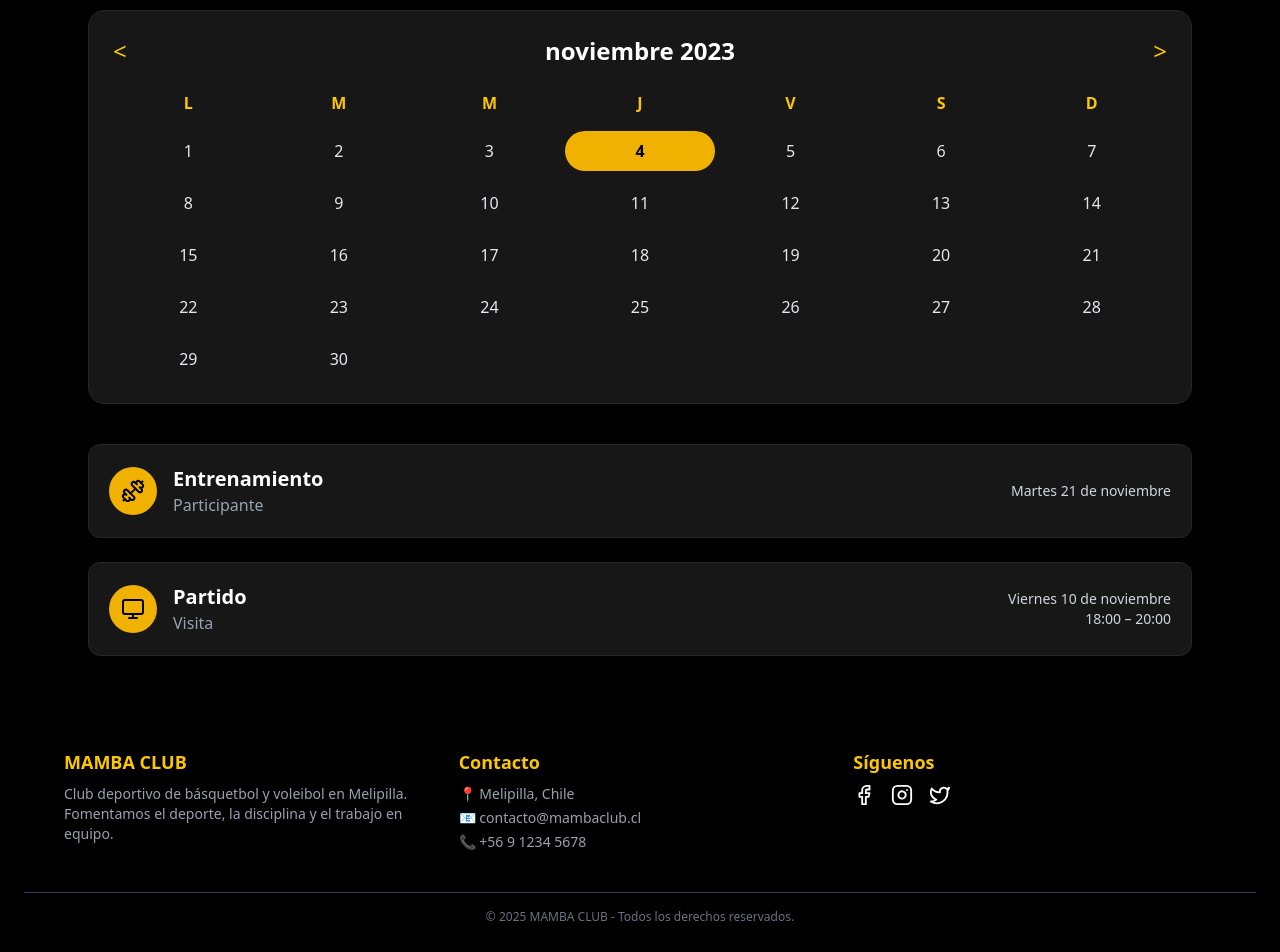
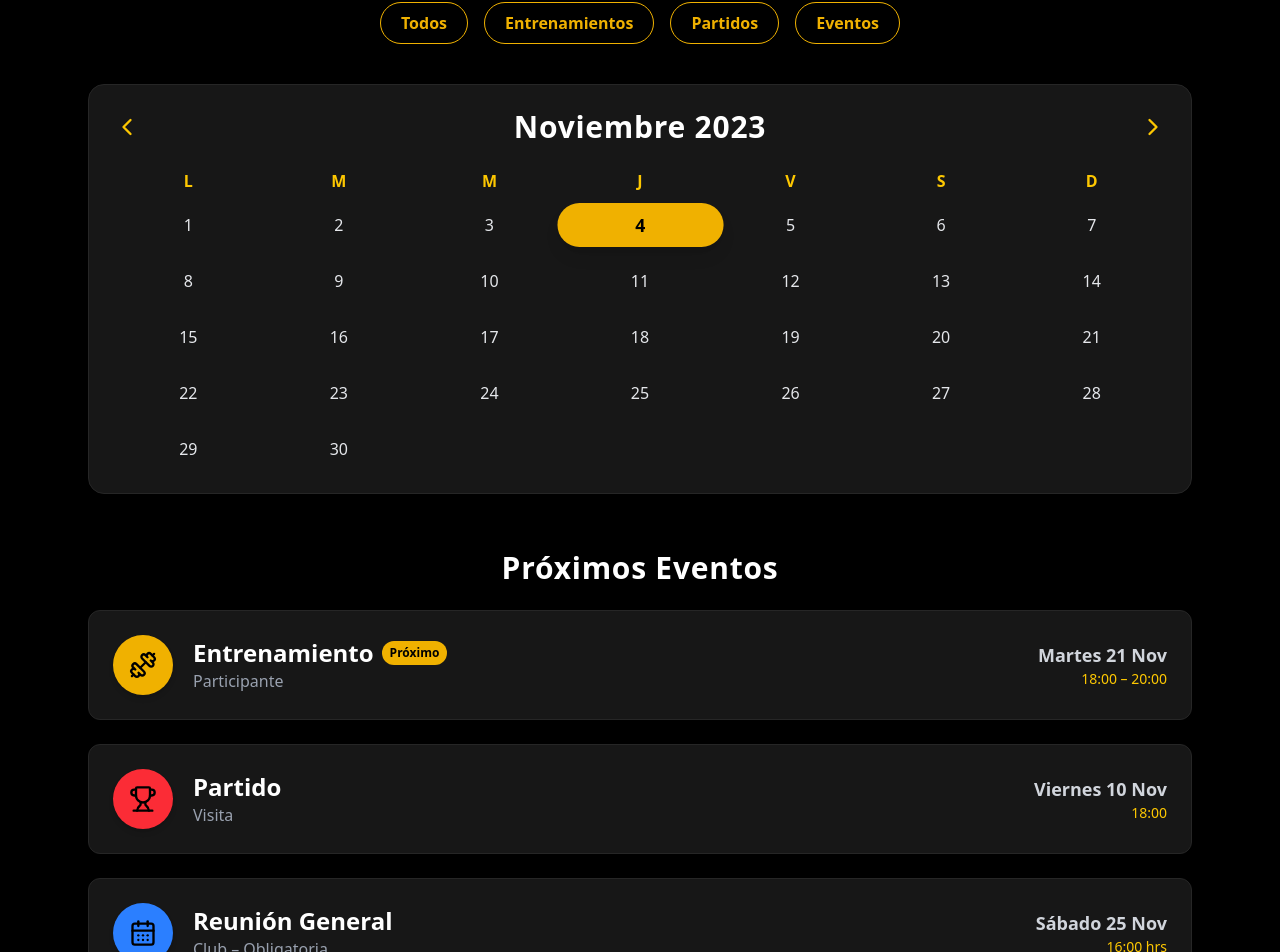
Before and after one commit to amparonunez/Proyecto-Grupo-03-Capstone-801D, a Next.js app in the folder Fase 2/Evidencias Proyecto/club_mamba/: page /pages/agenda in a window 1280 px wide. Shown: the part 219-1171 px from the top of the page. Built offline with nearby package versions, Linux system fonts and the light colour scheme; no server answers.

Commit message:
diseño agenda

```diff
--- a/Fase 2/Evidencias Proyecto/club_mamba/src/app/pages/agenda/page.tsx
+++ b/Fase 2/Evidencias Proyecto/club_mamba/src/app/pages/agenda/page.tsx
@@ -2,7 +2,7 @@
 
 import Nav from "@/components/ui/nav";
 import Footer from "@/components/ui/footer";
-import { CalendarDays, Dumbbell, Monitor } from "lucide-react";
+import { CalendarDays, Dumbbell, Monitor, Trophy, Filter, ChevronLeft, ChevronRight } from "lucide-react";
 
 export default function AgendaPage() {
   return (
@@ -12,43 +12,59 @@ export default function AgendaPage() {
 
       {/* Contenido principal */}
       <main className="flex-grow px-6 py-12 max-w-6xl mx-auto w-full">
-        <h1 className="text-5xl font-extrabold text-center mb-10 text-gray-100">
+
+        {/* Título */}
+        <h1 className="text-5xl font-extrabold text-center mb-8 tracking-wide">
           AGENDA
         </h1>
 
+        {/* FILTROS (UI) */}
+        <div className="flex justify-center gap-4 mb-10">
+          {["Todos", "Entrenamientos", "Partidos", "Eventos"].map((item) => (
+            <button
+              key={item}
+              className="
+                px-5 py-2 rounded-full border border-yellow-500 text-yellow-500
+                hover:bg-yellow-500 hover:text-black transition font-semibold
+              "
+            >
+              {item}
+            </button>
+          ))}
+        </div>
+
         {/* Calendario */}
-        <div className="bg-neutral-900 border border-neutral-800 rounded-2xl p-6 mb-10 shadow-lg">
+        <div className="bg-neutral-900 border border-neutral-800 rounded-2xl p-6 mb-14 shadow-2xl">
+
+          {/* Encabezado del mes */}
           <div className="flex justify-between items-center mb-6">
             <button className="text-yellow-400 hover:text-yellow-300 text-2xl">
-              &lt;
+              <ChevronLeft size={28} />
             </button>
-            <h2 className="text-2xl font-semibold">noviembre 2023</h2>
+
+            <h2 className="text-3xl font-bold tracking-wide">
+              Noviembre 2023
+            </h2>
+
             <button className="text-yellow-400 hover:text-yellow-300 text-2xl">
-              &gt;
+              <ChevronRight size={28} />
             </button>
           </div>
 
           {/* Días de la semana */}
-          <div className="grid grid-cols-7 text-center text-yellow-400 font-semibold mb-4">
-            <span>L</span>
-            <span>M</span>
-            <span>M</span>
-            <span>J</span>
-            <span>V</span>
-            <span>S</span>
-            <span>D</span>
+          <div className="grid grid-cols-7 text-center text-yellow-400 font-semibold mb-3">
+            <span>L</span><span>M</span><span>M</span><span>J</span><span>V</span><span>S</span><span>D</span>
           </div>
 
           {/* Fechas */}
-          <div className="grid grid-cols-7 text-center gap-y-3 text-gray-200">
+          <div className="grid grid-cols-7 text-center gap-y-4 text-gray-200">
             {Array.from({ length: 30 }, (_, i) => i + 1).map((day) => (
               <div
                 key={day}
-                className={`py-2 rounded-full ${
-                  day === 4
-                    ? "bg-yellow-500 text-black font-bold"
-                    : "hover:bg-neutral-800"
-                }`}
+                className={`
+                  py-2 rounded-full cursor-pointer transition-all
+                  ${day === 4 ? "bg-yellow-500 text-black font-bold shadow-lg scale-110" : "hover:bg-neutral-800"}
+                `}
               >
                 {day}
               </div>
@@ -56,41 +72,74 @@ export default function AgendaPage() {
           </div>
         </div>
 
-        {/* Eventos */}
+        {/* SECCIÓN: Próximos eventos */}
+        <h2 className="text-3xl font-bold mt-4 mb-6 text-center tracking-wide">
+          Próximos Eventos
+        </h2>
+
         <div className="space-y-6">
+
           {/* Entrenamiento */}
-          <div className="flex justify-between items-center bg-neutral-900 border border-neutral-800 rounded-xl p-5">
-            <div className="flex items-center space-x-4">
-              <div className="bg-yellow-500 p-3 rounded-full">
-                <Dumbbell className="text-black w-6 h-6" />
+          <div className="flex justify-between items-center bg-neutral-900 border border-neutral-800 rounded-xl p-6 shadow-xl hover:scale-[1.02] transition-all">
+            <div className="flex items-center space-x-5">
+              <div className="bg-yellow-500 p-4 rounded-full shadow-md">
+                <Dumbbell className="text-black w-7 h-7" />
               </div>
               <div>
-                <h3 className="text-xl font-bold text-white">Entrenamiento</h3>
+                <h3 className="text-2xl font-bold text-white flex items-center gap-2">
+                  Entrenamiento
+                  <span className="text-xs bg-yellow-500 text-black px-2 py-1 rounded-full font-semibold">
+                    Próximo
+                  </span>
+                </h3>
                 <p className="text-gray-400">Participante</p>
               </div>
             </div>
+
             <div className="text-right text-gray-300 text-sm">
-              <p>Martes 21 de noviembre</p>
+              <p className="font-semibold text-lg">Martes 21 Nov</p>
+              <p className="text-yellow-400 font-medium">18:00 – 20:00</p>
             </div>
           </div>
 
           {/* Partido */}
-          <div className="flex justify-between items-center bg-neutral-900 border border-neutral-800 rounded-xl p-5">
-            <div className="flex items-center space-x-4">
-              <div className="bg-yellow-500 p-3 rounded-full">
-                <Monitor className="text-black w-6 h-6" />
+          <div className="flex justify-between items-center bg-neutral-900 border border-neutral-800 rounded-xl p-6 shadow-xl hover:scale-[1.02] transition-all">
+            <div className="flex items-center space-x-5">
+              <div className="bg-red-500 p-4 rounded-full shadow-md">
+                <Trophy className="text-black w-7 h-7" />
               </div>
               <div>
-                <h3 className="text-xl font-bold text-white">Partido</h3>
+                <h3 className="text-2xl font-bold text-white">Partido</h3>
                 <p className="text-gray-400">Visita</p>
               </div>
             </div>
+
             <div className="text-right text-gray-300 text-sm">
-              <p>Viernes 10 de noviembre</p>
-              <p>18:00 – 20:00</p>
+              <p className="font-semibold text-lg">Viernes 10 Nov</p>
+              <p className="text-yellow-400 font-medium">18:00</p>
             </div>
           </div>
+
+          {/* Evento especial */}
+          <div className="flex justify-between items-center bg-neutral-900 border border-neutral-800 rounded-xl p-6 shadow-xl hover:scale-[1.02] transition-all">
+            <div className="flex items-center space-x-5">
+              <div className="bg-blue-500 p-4 rounded-full shadow-md">
+                <CalendarDays className="text-black w-7 h-7" />
+              </div>
+              <div>
+                <h3 className="text-2xl font-bold text-white">Reunión General</h3>
+                <p className="text-gray-400">Club – Obligatoria</p>
+              </div>
+            </div>
+
+            <div className="text-right text-gray-300 text-sm">
+              <p className="font-semibold text-lg">Sábado 25 Nov</p>
+              <p className="text-yellow-400 font-medium">16:00 hrs</p>
+            </div>
+          </div>
+
         </div>
+
       </main>
 
       {/* Footer */}
```
